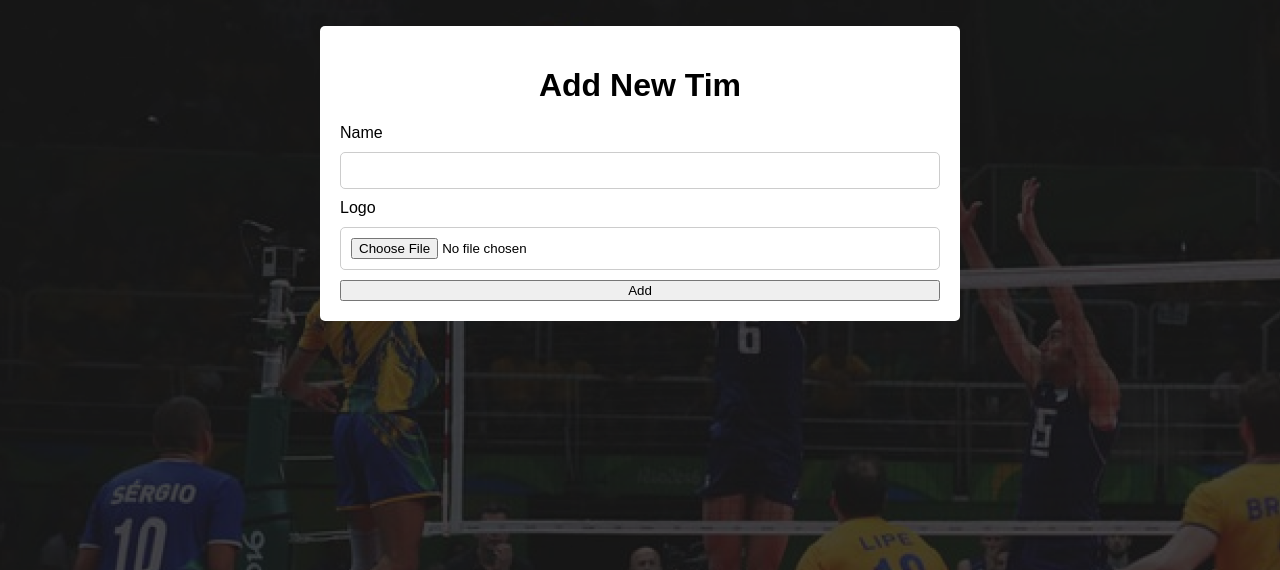
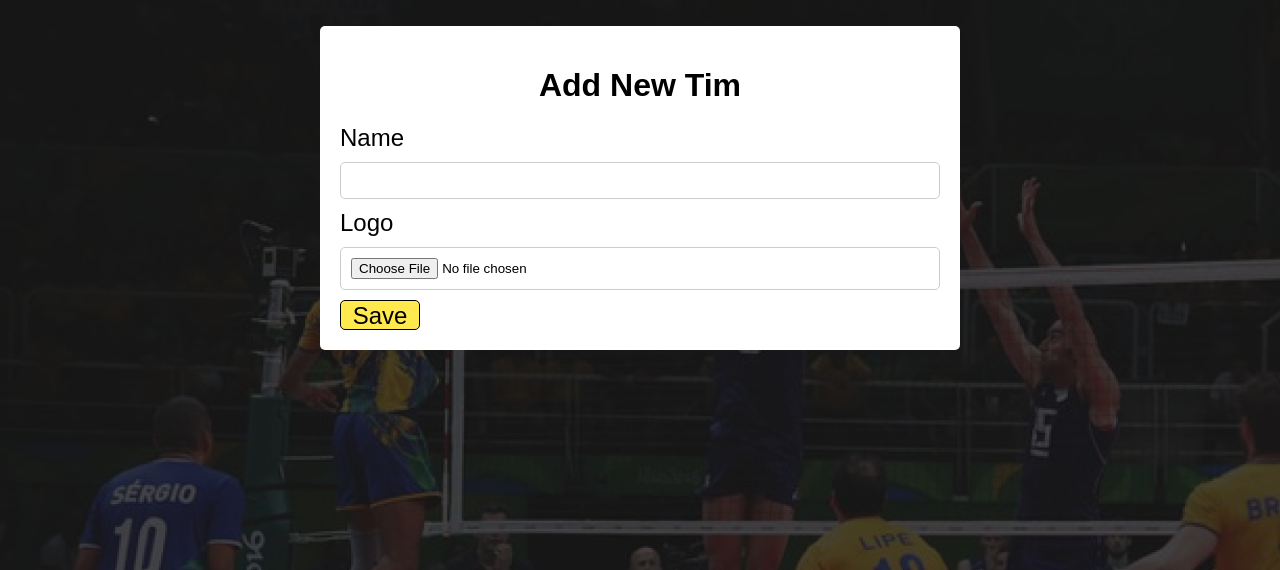
Before and after one commit to Arestian17/Responsi-pemweb2, a PHP site: page /addtim.php in a window 1280 px wide. Shown: the part 54-624 px from the top of the page. Run offline with PHP 8.4, Linux system fonts and the light colour scheme; a user stored in the database is signed in.

Commit message:
edit css dikit

```diff
--- a/addtim.php
+++ b/addtim.php
@@ -40,7 +40,7 @@ if (isset($_POST["submit"])) {
     <meta name="viewport" content="width=device-width, initial-scale=1.0">
     <link rel="stylesheet" href="css/addtim.css">
     <link rel="icon" href="image/voli.ico">
-    <title>Add Player</title>
+    <title>Add Tim</title>
 </head>
 <body>
     <nav>
@@ -53,7 +53,7 @@ if (isset($_POST["submit"])) {
             <input type="text" id="name" name="teamName">
             <label for="foto">Logo</label>
             <input type="file" id="foto" name="teamLogo">
-            <button type="submit" name="submit">Add</button>
+            <button type="submit" name="submit">Save</button>
         </form>
     </div>
 </body>
--- a/css/addtim.css
+++ b/css/addtim.css
@@ -46,6 +46,14 @@ form {
 
 label {
   margin-bottom: 10px;
+  margin-bottom: 10px;
+  color: #000;
+  font-family: "Poppins", sans-serif;
+  font-size: 24px;
+  font-style: normal;
+  font-weight: 400;
+  line-height: normal;
+  text-transform: capitalize;
 }
 
 input[type="number"],
@@ -60,3 +68,16 @@ input[type="file"] {
 input[type="file"] {
   cursor: pointer;
 }
+
+button[type="submit"] {
+  width: 80px;
+  height: 30px;
+  flex-shrink: 0;
+  border-radius: 5px;
+  border: 1px solid #000;
+  background: #ffe94e;
+  color: #000;
+  font-family: "Poppins", sans-serif;
+  font-size: 24px;
+  text-transform: capitalize;
+}
```
Also changed, not shown: addPlayers.php (+14 -1 lines). Lines whose indentation alone changed are shown as unchanged.
